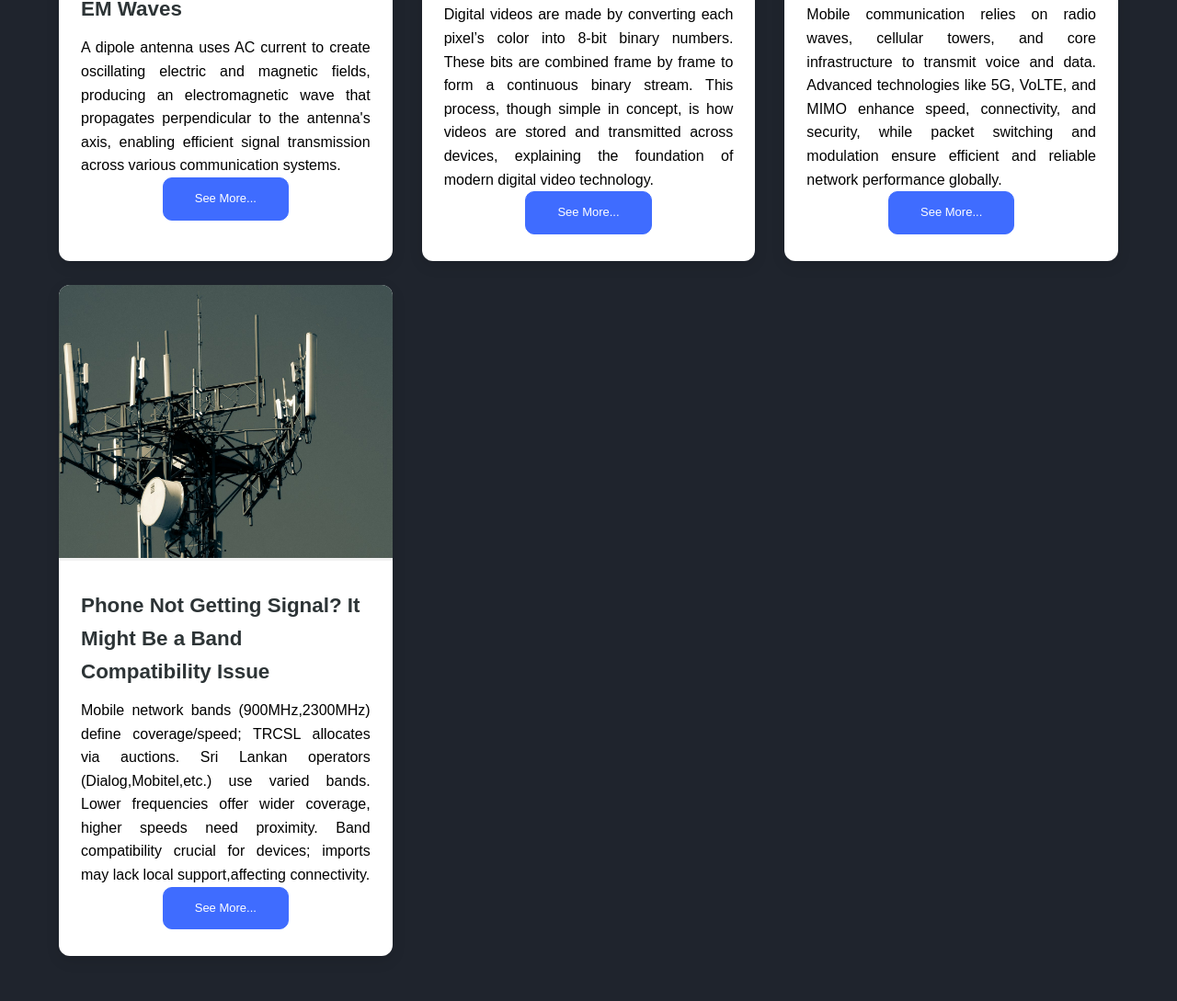
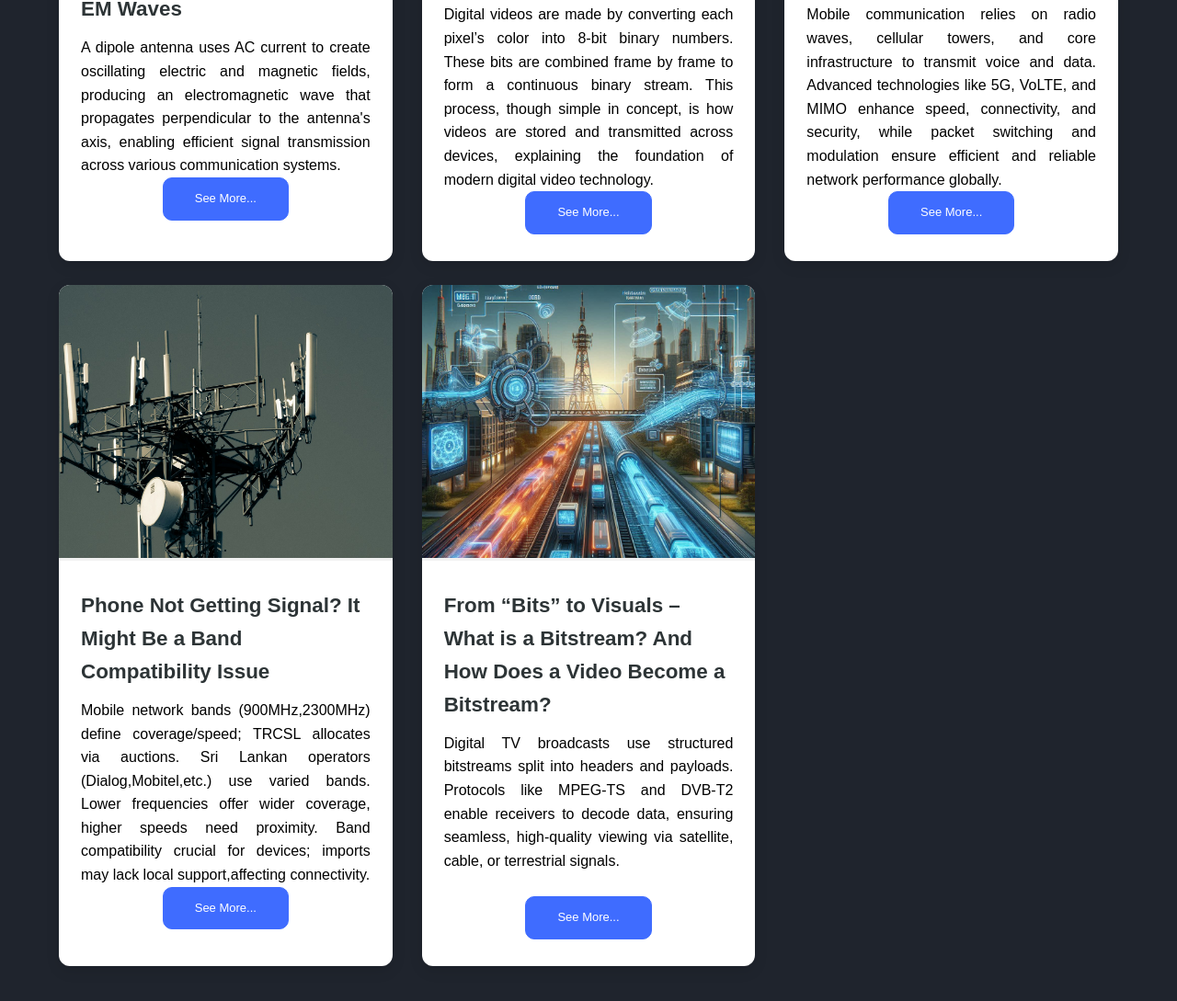
Before and after one commit to nayanthahansajith/nayantha, a plain HTML site: page blogpost.html in a window 1280 px wide. Shown: the part 563-1652 px from the top of the page at 92% size. Drawn offline with Linux system fonts and the light colour scheme.

Commit message:
added new file

```diff
--- a/blogpost.html
+++ b/blogpost.html
@@ -55,6 +55,14 @@
                   <div><a href="https://nayanthahansajith.blogspot.com/2025/05/phone-not-getting-signal-it-might-be.html" class="hero-btn-temp">See More...</a></div>
               </div>
           </div>
+          <!-- Image Card 1 -->
+           <div class="image-card">
+            <img src="blog post/_3b06bc6e-a087-4626-b459-78508b700a3a.jpeg" alt="Discovery 1" class="grid-image">
+            <div class="image-caption">
+                <h3 class="caption-heading">From “Bits” to Visuals – What is a Bitstream? And How Does a Video Become a Bitstream?</h3>
+                <p>Digital TV broadcasts use structured bitstreams split into headers and payloads. Protocols like MPEG-TS and DVB-T2 enable receivers to decode data, ensuring seamless, high-quality viewing via satellite, cable, or terrestrial signals.</p><br>
+                <div><a href="https://nayanthahansajith.blogspot.com/2025/05/from-bits-to-visuals-what-is-bitstream.html" class="hero-btn-temp">See More...</a></div>
+            </div>
 
       </div>
 
```
Also changed, not shown: blog post/_3b06bc6e-a087-4626-b459-78508b700a3a.jpeg (added).
